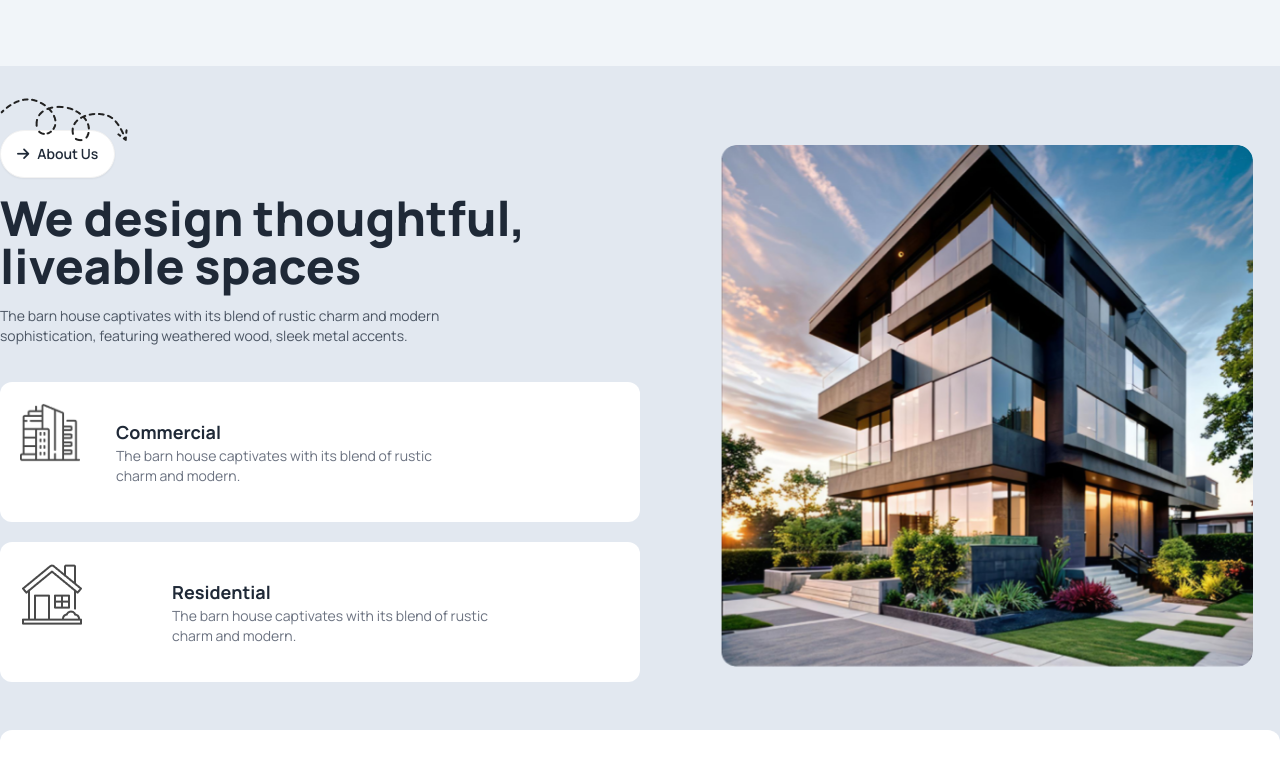
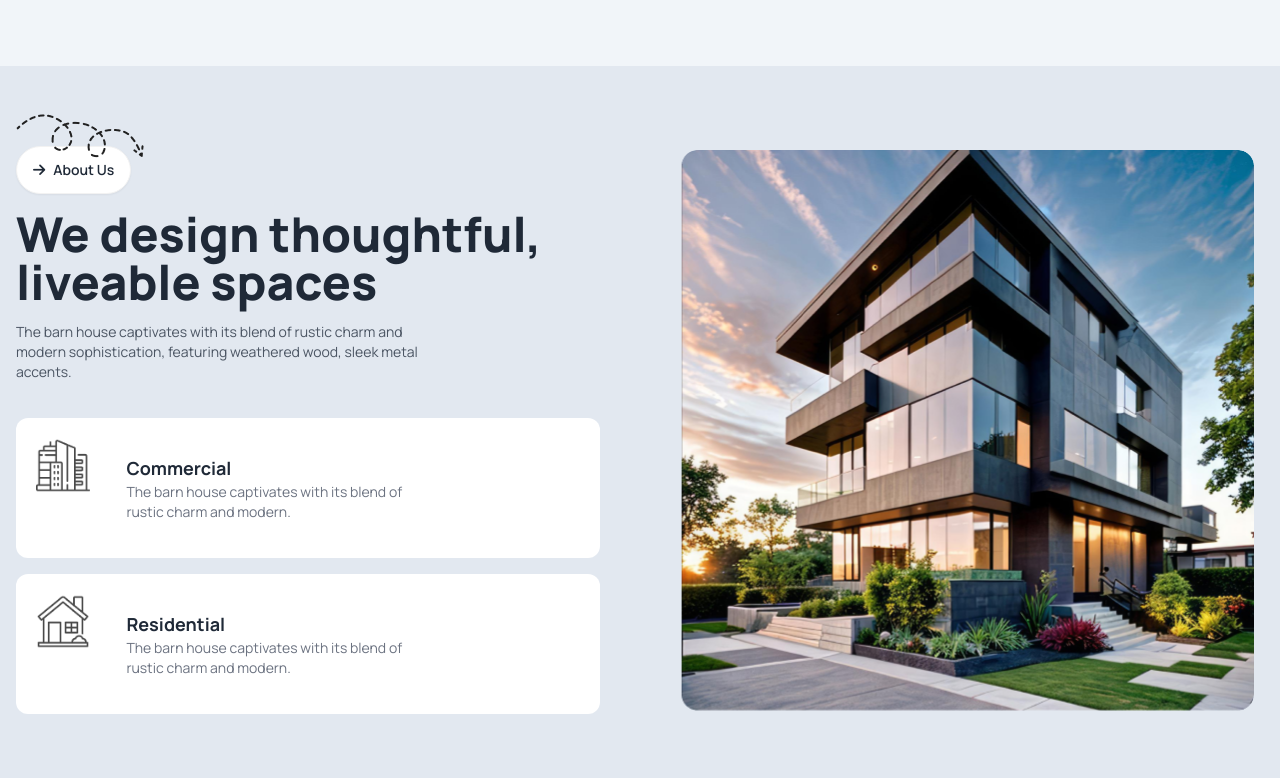
Before and after one commit to TanvirGaliv/Assignment-3, a plain HTML site: page index.html in a window 1280 px wide. Shown: the part 860-1638 px from the top of the page. Drawn offline with nearby package versions, Linux system fonts and the light colour scheme.

Commit message:
edited css in about us section

```diff
--- a/index.html
+++ b/index.html
@@ -114,16 +114,22 @@
       <!--======== About Us Section ========-->
       <div class="bg-slate-200 ">
         <section class="py-10 lg:py-16">
+          <!-- =============================== -->
 
-          <div class="container flex items-center flex-col  gap-6 lg:flex-row lg:gap-10 xl:gap-20 mx-auto  relative">
-            <!-- about us left  -->
-             <div class="flex flex-col gap-4 lg:w-1/2">
-                <button class="btn self-center rounded-full bg-white lg:self-start"><i class="fa-solid fa-arrow-right"></i>About Us</button>
+
+           <div class="hero">
+              <div class="hero-content flex-col items-center lg:flex-row-reverse gap-6 lg:gap-10 xl:gap-20">
+
+                <div class="lg:w-1/2">
+                  <img class="w-full object-cover  rounded-2xl lg:w-auto h-[200px] md:h-[400px] lg:h-[100%]" src="./images/Rectangle.png" alt="">
+                 </div>
+                  <div class="flex flex-col gap-4 lg:w-1/2 relative">
+
+                    <button class="btn self-center rounded-full bg-white lg:self-start "><i class="fa-solid fa-arrow-right"></i>About Us</button>
                     <h1 class="text-2xl font-extrabold text-center lg:text-4xl xl:text-5xl lg:text-left">We design thoughtful, liveable spaces</h1>
                     <p class="text-center text-sm text-gray-600 md:w-[70%] md:mx-auto md:mb-5 lg:mx-0 lg:text-left">The barn house captivates with its blend of rustic charm and
                       modern sophistication, featuring weathered wood, sleek metal accents.</p>
-                  <div class="flex flex-col gap-5 lg:flex-col md:flex-row">
-                    <div class="flex w-full bg-white rounded-xl gap-5 p-5">
+                    <div class="flex bg-white rounded-xl gap-5 p-5">
                       <div class="mb-2 w-[20%] lg:w-[10%]">
                         <img src="./images/commercial.png" alt="">
                       </div>
@@ -132,8 +138,8 @@
                         <p class="text-sm text-gray-500">The barn house captivates with its blend of rustic charm and modern.</p>
                       </div>
                     </div>
-                    <div class="flex w-full bg-white rounded-xl gap-4 p-5">
-                      <div class="mb-2 w-[20%]">
+                    <div class="flex bg-white rounded-xl gap-5 p-5">
+                      <div class="mb-2 w-[20%] lg:w-[10%]">
                         <img src="./images/residential.png" alt="">
                       </div>
                       <div class="w-[80%] lg:w-[60%] p-4">
@@ -141,18 +147,11 @@
                         <p class="text-sm text-gray-500">The barn house captivates with its blend of rustic charm and modern.</p>
                       </div>
                     </div>
+                    <img class="absolute -top-8 lg:left-0 hidden lg:flex mb-1" src="./images/Vector.png" alt="">
+                  </div>
 
               </div>
             </div>
-
-             <!--====== about us right ======-->
-             <div class="lg:w-5/12">
-              <img class="w-full object-cover rounded-2xl lg:w-auto h-[200px] md:h-[400px] lg:h-[100%]  " src="./images/Rectangle.png" alt="">
-             </div>
-             <img class="absolute -top-8 lg:left-0 hidden lg:flex" src="./images/Vector.png" alt="">
-          </div>
-
-
 
           <!--======= Count Section Starts Here =========-->
           <div class="container mx-auto mt-12 ">
@@ -187,7 +186,7 @@
             <div class="flex flex-col gap-5">
               <button class="btn bg-white rounded-full self-center"><i class="fa-solid fa-arrow-right"></i>How We Works</button>
               <h1 class="text-3xl text-center font-extrabold lg:text-4xl xl:text-5xl">Our Works Process</h1>
-            <p class="text-center text-sm text-gray-500 md:w-[80%] lg:w-[60%] lg:mb-5 md:mx-auto">Here our Project Manager constructs an understanding of what the product is made for, what problems it solves, its core functionality, and what client's business and future users expect.</p>
+              <p class="text-center text-sm text-gray-500 md:w-[80%] lg:w-[60%] lg:mb-5 md:mx-auto p-4">Here our Project Manager constructs an understanding of what the product is made for, what problems it solves, its core functionality, and what client's business and future users expect.</p>
             </div>
             <!--======== Card Container Section =========-->
             <div class="grid grid-cols-1 md:grid-cols-2 lg:grid-cols-4 gap-5">
```
Lines whose indentation alone changed are shown as unchanged.
